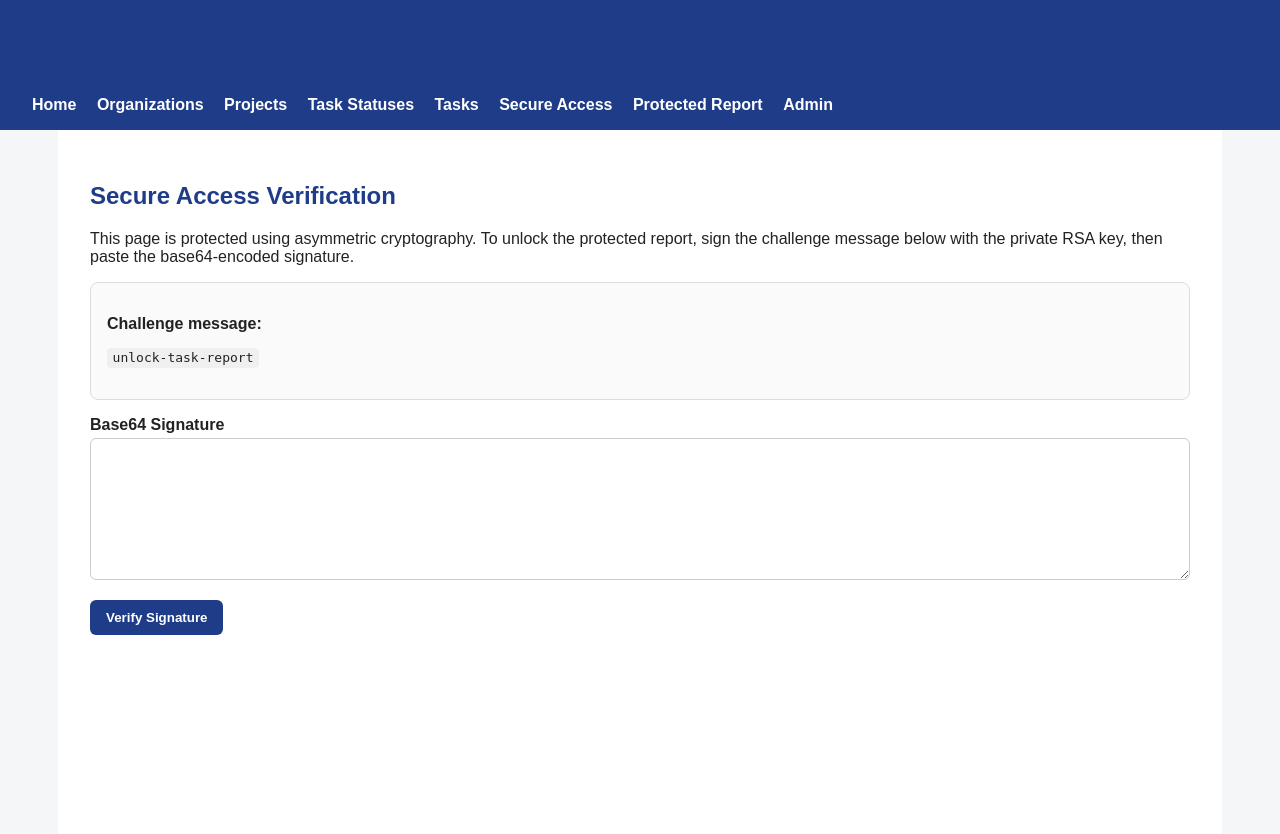
After one commit to JulianTheCyberGuy/task-management-django-project, a Django app: page /secure-access/ in a window 1280 px wide. The commit adds this page. Run offline with Django 5.2, Linux system fonts and the light colour scheme.

Commit message:
feat(security): add RSA signature verification to protect secured report view

```diff
--- a/requirements.txt
+++ b/requirements.txt
@@ -1,9 +1,12 @@
 asgiref==3.11.1
+cffi==2.0.0
+cryptography==46.0.6
 dj-database-url==3.1.2
 Django==5.2.12
 gunicorn==25.2.0
 packaging==26.0
 psycopg==3.3.3
 psycopg-binary==3.3.3
+pycparser==3.0
 sqlparse==0.5.5
 whitenoise==6.12.0
--- a/task_app/templates/task_app/base.html
+++ b/task_app/templates/task_app/base.html
@@ -139,6 +139,30 @@
             padding: 0.75rem 0;
             border-bottom: 1px solid #eee;
         }
+
+        .message {
+            padding: 0.75rem 1rem;
+            border-radius: 6px;
+            margin-bottom: 1rem;
+        }
+
+        .message.success {
+            background: #e7f7ea;
+            color: #1f6b2a;
+            border: 1px solid #b9e2c1;
+        }
+
+        .message.error {
+            background: #fdeaea;
+            color: #8a1f1f;
+            border: 1px solid #efb8b8;
+        }
+
+        code {
+            background: #f0f0f0;
+            padding: 0.15rem 0.35rem;
+            border-radius: 4px;
+        }
     </style>
 </head>
 <body>
@@ -150,10 +174,19 @@
             <a href="{% url 'project-list' %}">Projects</a>
             <a href="{% url 'taskstatus-list' %}">Task Statuses</a>
             <a href="{% url 'task-list' %}">Tasks</a>
+            <a href="{% url 'secure-access' %}">Secure Access</a>
+            <a href="{% url 'protected-report' %}">Protected Report</a>
             <a href="/admin/">Admin</a>
         </nav>
     </header>
     <main>
+        {% if messages %}
+            {% for message in messages %}
+                <div class="message {% if message.tags %}{{ message.tags }}{% endif %}">
+                    {{ message }}
+                </div>
+            {% endfor %}
+        {% endif %}
         {% block content %}{% endblock %}
     </main>
 </body>
--- /dev/null
+++ b/task_app/templates/task_app/secure_access.html
@@ -0,0 +1,23 @@
+{% extends "task_app/base.html" %}
+
+{% block content %}
+<h2>Secure Access Verification</h2>
+<p>
+    This page is protected using asymmetric cryptography. To unlock the protected report,
+    sign the challenge message below with the private RSA key, then paste the base64-encoded signature.
+</p>
+
+<div class="card">
+    <p><strong>Challenge message:</strong></p>
+    <p><code>{{ challenge_message }}</code></p>
+</div>
+
+<form method="post">
+    {% csrf_token %}
+    <p>
+        <label for="signature"><strong>Base64 Signature</strong></label>
+        <textarea name="signature" id="signature" rows="8" required></textarea>
+    </p>
+    <button type="submit">Verify Signature</button>
+</form>
+{% endblock %}
--- a/task_app/urls.py
+++ b/task_app/urls.py
@@ -17,6 +17,8 @@ from .views import (
     TaskDetailView,
     TaskCreateView,
     TaskUpdateView,
+    secure_access_view,
+    protected_report_view,
 )
 
 urlpatterns = [
@@ -41,4 +43,7 @@ urlpatterns = [
     path("tasks/add/", TaskCreateView.as_view(), name="task-add"),
     path("tasks/<int:pk>/", TaskDetailView.as_view(), name="task-detail"),
     path("tasks/<int:pk>/edit/", TaskUpdateView.as_view(), name="task-edit"),
+
+    path("secure-access/", secure_access_view, name="secure-access"),
+    path("protected-report/", protected_report_view, name="protected-report"),
 ]
--- a/task_app/views.py
+++ b/task_app/views.py
@@ -1,6 +1,15 @@
+from pathlib import Path
+import base64
+
+from django.contrib import messages
 from django.db.models import Count
+from django.shortcuts import redirect, render
 from django.urls import reverse_lazy
 from django.views.generic import TemplateView, ListView, DetailView, CreateView, UpdateView
+
+from cryptography.hazmat.primitives import hashes
+from cryptography.hazmat.primitives.asymmetric import padding
+from cryptography.hazmat.primitives.serialization import load_pem_public_key
 
 from .models import Organization, Project, TaskStatus, Task
 
@@ -149,3 +158,57 @@ class TaskUpdateView(UpdateView):
         "is_completed",
     ]
     success_url = reverse_lazy("task-list")
+
+
+def secure_access_view(request):
+    challenge_message = "unlock-task-report"
+    is_verified = False
+
+    if request.method == "POST":
+        signature_b64 = request.POST.get("signature", "").strip()
+
+        try:
+            public_key_path = Path(__file__).resolve().parent / "keys" / "public_key.pem"
+            public_key_data = public_key_path.read_bytes()
+            public_key = load_pem_public_key(public_key_data)
+
+            signature = base64.b64decode(signature_b64)
+
+            public_key.verify(
+                signature,
+                challenge_message.encode("utf-8"),
+                padding.PKCS1v15(),
+                hashes.SHA256(),
+            )
+
+            request.session["secure_access_granted"] = True
+            messages.success(request, "Signature verified successfully. Protected page unlocked.")
+            return redirect("protected-report")
+
+        except Exception:
+            messages.error(request, "Signature verification failed. Access denied.")
+
+    return render(
+        request,
+        "task_app/secure_access.html",
+        {
+            "challenge_message": challenge_message,
+            "is_verified": is_verified,
+        },
+    )
+
+
+def protected_report_view(request):
+    if not request.session.get("secure_access_granted"):
+        messages.error(request, "You must verify a valid RSA signature before accessing this page.")
+        return redirect("secure-access")
+
+    tasks = Task.objects.select_related("project", "status").order_by("status__sort_order", "title")
+
+    return render(
+        request,
+        "task_app/protected_report.html",
+        {
+            "tasks": tasks,
+        },
+    )
```
Also changed, not shown: task_app/templates/task_app/protected_report.html (added, +23 -0 lines), 7 other files.
